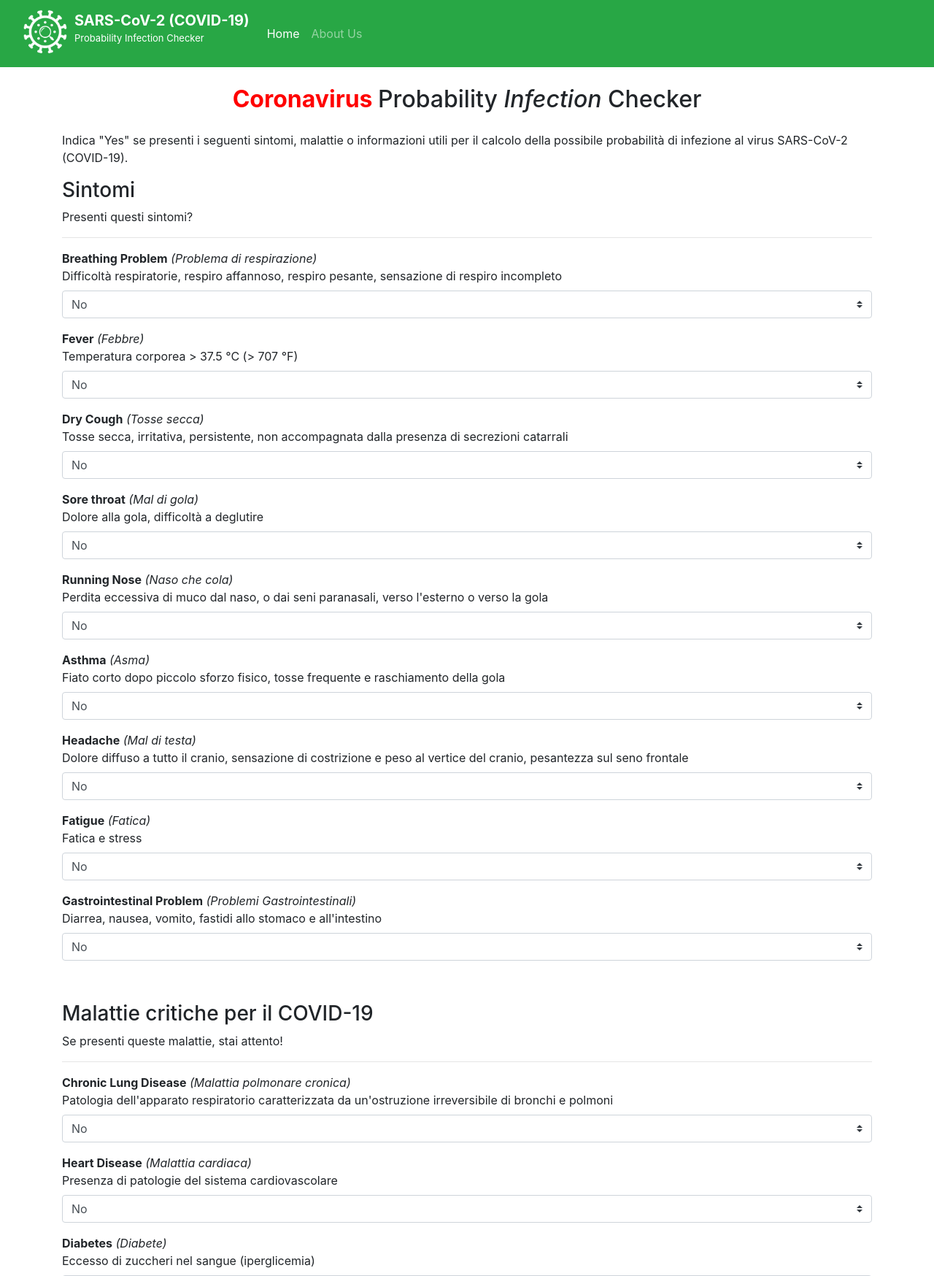
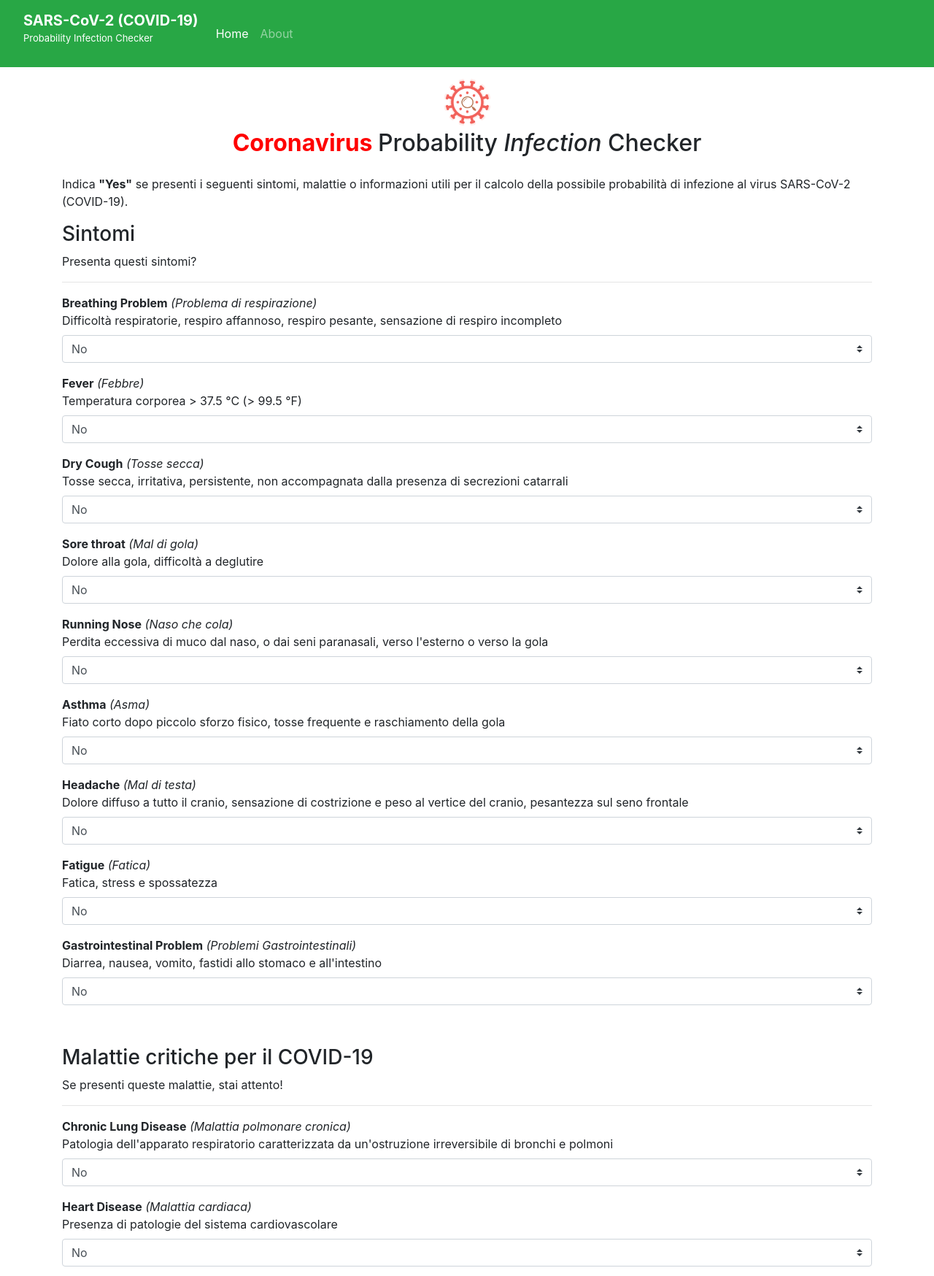
Before and after one commit to LaErre9/POC_MLOps-Covid_Probability_Infection_Checker, a Flask app: page / in a window 1280 px wide. Shown: the top 1748 px of the page at 73% size. Run offline with Flask 2, Linux system fonts and the light colour scheme; parts of the project's set-up code (start-up, migrations or seed data) failed here and were passed over; some libraries are stand-ins or nearby versions.

Commit message:
commit update HTML file and other

```diff
--- a/templates/index.html
+++ b/templates/index.html
@@ -1,21 +1,21 @@
 <!doctype html>
-<html lang="en">
+<html lang="it">
   <head>
-    <!-- Required meta tags -->
+    <!-- Meta tags -->
     <meta charset="utf-8">
     <meta name="viewport" content="width=device-width, initial-scale=1, shrink-to-fit=no">
 
     <!-- Bootstrap CSS -->
-    <link rel="stylesheet" href="https://stackpath.bootstrapcdn.com/bootstrap/4.3.1/css/bootstrap.min.css" integrity="sha384-ggOyR0iXCbMQv3Xipma34MD+dH/1fQ784/j6cY/iJTQUOhcWr7x9JvoRxT2MZw1T" crossorigin="anonymous">
+    <link rel="stylesheet" href="https://stackpath.bootstrapcdn.com/bootstrap/4.3.1/css/bootstrap.min.css">
 
     <title>SARS-CoV-2 (COVID-19) Probability Infection Checker</title>
   </head>
+
   <body>
-
+    <!--NavBar-->
     <nav class="navbar navbar-expand-lg navbar-dark bg-success">
   <a class="navbar-brand" href="#">
     <div>
-      <img src="https://raw.githubusercontent.com/LaErre9/Tesi_Experiment_MLOps/main/templates/covid_probability_detector.png?token=AB475L5252BJHHS27EP2RYLBGZHPU" alt = "covid-icon-probabilty" width="60" height="auto" style="float: left; margin-left: auto; margin-right: 10px;">
       <span style="margin-top: 10px;"><b>SARS-CoV-2 (COVID-19)</b><br><p style="font-size: small;">Probability Infection Checker</p></a></span>
     </div>
   <button class="navbar-toggler" type="button" data-toggle="collapse" data-target="#navbarSupportedContent" aria-controls="navbarSupportedContent" aria-expanded="false" aria-label="Toggle navigation">
@@ -28,20 +28,23 @@
         <a class="nav-link" href="#">Home <span class="sr-only">(current)</span></a>
       </li>
       <li class="nav-item">
-        <a class="nav-link" href="#">About Us</a>
+        <a class="nav-link" href="#About">About</a>
       </li>
 
   </div>
 </nav>
 
+<!--Contenuto del body-->
+    <!--Titolo centrale e paragrafo testo-->
     <div class="container">
+     <center><img src="covid_probability_detector.png" alt = "covid-icon-probabilty" width="65" height="auto" style="margin-top: 15px; margin-bottom: -20px;"></center>
      <h2 class="text-center" style="margin: 25px;"><b><span style="color: red;">Coronavirus </span></b>Probability <i>Infection</i> Checker</h2>
-    <p>Indica "Yes" se presenti i seguenti sintomi, malattie o informazioni utili per il calcolo della possibile probabilità di infezione al virus SARS-CoV-2 (COVID-19). <br>
+    <p>Indica <b>"Yes"</b> se presenti i seguenti sintomi, malattie o informazioni utili per il calcolo della possibile probabilità di infezione al virus SARS-CoV-2 (COVID-19). <br>
     	</p>
     <form action="/" method="POST">
 
   <h3>Sintomi</h3>
-  <h7>Presenti questi sintomi?</h7>
+  <h7>Presenta questi sintomi?</h7>
   <hr>
 
   <!--Form problema di respirazione-->
@@ -55,7 +58,7 @@
 
   <!--Form febbre-->
   <div class="form-group">
-    <label  for="Fever"><b>Fever</b><i> (Febbre)</i><br>Temperatura corporea > 37.5 °C (> 707 °F)</label>
+    <label  for="Fever"><b>Fever</b><i> (Febbre)</i><br>Temperatura corporea > 37.5 °C (> 99.5 °F)</label>
     <select class="custom-select" name="Fever" id="Fever">
       <option value="0">No</option>
       <option value="1" >Yes</option>
@@ -109,7 +112,7 @@
 
   <!--Form fatica-->
   <div class="form-group">
-    <label  for="Fatigue "><b>Fatigue</b><i> (Fatica)</i><br> Fatica e stress</label>
+    <label  for="Fatigue "><b>Fatigue</b><i> (Fatica)</i><br> Fatica, stress e spossatezza</label>
     <select class="custom-select" name="Fatigue " id="Fatigue ">
       <option value="0">No</option>
       <option value="1" >Yes</option>
@@ -128,6 +131,7 @@
   <h3 style="margin-top: 5%;">Malattie critiche per il COVID-19</h3>
   <h7>Se presenti queste malattie, stai attento!</h7>
   <hr>
+
   <!--Form Malattia polmonare cronica -->
   <div class="form-group">
     <label  for="Chronic Lung Disease"><b>Chronic Lung Disease</b><i> (Malattia polmonare cronica)</i><br> Patologia dell'apparato respiratorio caratterizzata da un'ostruzione irreversibile di bronchi e polmoni</label>
@@ -222,6 +226,7 @@
     </select>
   </div>
 
+  <!--Form Sanitization from market-->
   <div class="form-group">
     <label  for="Sanitization from Market"><b>Sanitization from Market</b><i> (Sanificazione del mercato)</i><br> Sanificazione dei luoghi mercatali esposti</label>
     <select class="custom-select" name="Sanitization from Market" id="Sanitization from Market">
@@ -230,20 +235,38 @@
     </select>
   </div>
 
-
+  <!--Button Submit-->
   <p>&#9888; N.B Il sistema di calcolo è stato realizzato per soli scopi dimostrativi pertanto il risultato potrebbe non essere attendibile. Inoltre i dati inseriti non verranno memorizzati.</p>
-  <button class="btn btn-primary" > Submit </button>
+  <button class="btn btn-primary" > Calculate the probability of infection at COVID-19 </button>
     <p> </p>
     </form>
+
+  <!--About-->
+  <a name = "About">
+    <h3 style="margin-top: 80px;">About</h3>
+    <hr>
+    <div>
+      <p>Questo applicativo è stato realizzato con <img src="https://cdn3.iconfinder.com/data/icons/logos-and-brands-adobe/512/267_Python-512.png" style="width: 20px; height: auto; margin-right: 5px;"><b>Python</b> e il framework <img src="https://cdn.iconscout.com/icon/free/png-256/flask-51-285137.png" style="width: 20px; height: auto; margin-right: 5px;"><b>Flask</b>, distribuito con
+      <img src="https://cdn.iconscout.com/icon/free/png-512/heroku-3628830-3030107.png" style="width: 20px; height: auto; margin-right: 5px;"> <b>Heroku</b> e <i>Automatic Deploy</i> del main branch del repository <img src="https://upload.wikimedia.org/wikipedia/commons/thumb/9/91/Octicons-mark-github.svg/2048px-Octicons-mark-github.svg.png" style="width: 20px; height: auto; margin-right: 5px;"><b>GitHub</b>
+      disponibile al seguente link: <a href="#">Proof-of-Concept MLOps Covid_Probability_Infection_Checker</a></p>
+      <center><img src="scheme_function.png" style="width: 100%; height: 100%;"></center>
+    </div>
+  </a>
+
+  <!--Copyright-->
+  <h3 style="margin-top: 80px;">Copyright</h3>
+    <hr>
+    <div>
+      <p>Sviluppato solo per scopi dimostrativi e funzionali per il lavoro di Tesi Triennale "Machine Learning Operations: principi, caratteristice e applicazione"</p>
+      </div>
 
 </div>
 
 
-
-    <!-- Optional JavaScript -->
-    <!-- jQuery first, then Popper.js, then Bootstrap JS -->
-    <script src="https://code.jquery.com/jquery-3.3.1.slim.min.js" integrity="sha384-q8i/X+965DzO0rT7abK41JStQIAqVgRVzpbzo5smXKp4YfRvH+8abtTE1Pi6jizo" crossorigin="anonymous"></script>
-    <script src="https://cdnjs.cloudflare.com/ajax/libs/popper.js/1.14.7/umd/popper.min.js" integrity="sha384-UO2eT0CpHqdSJQ6hJty5KVphtPhzWj9WO1clHTMGa3JDZwrnQq4sF86dIHNDz0W1" crossorigin="anonymous"></script>
-    <script src="https://stackpath.bootstrapcdn.com/bootstrap/4.3.1/js/bootstrap.min.js" integrity="sha384-JjSmVgyd0p3pXB1rRibZUAYoIIy6OrQ6VrjIEaFf/nJGzIxFDsf4x0xIM+B07jRM" crossorigin="anonymous"></script>
+    <!--JavaScript-->
+    <!--jQuery, Popper.js, Bootstrap JS-->
+    <script src="https://code.jquery.com/jquery-3.3.1.slim.min.js"></script>
+    <script src="https://cdnjs.cloudflare.com/ajax/libs/popper.js/1.14.7/umd/popper.min.js"></script>
+    <script src="https://stackpath.bootstrapcdn.com/bootstrap/4.3.1/js/bootstrap.min.js"></script>
   </body>
 </html>
```
Also changed, not shown: templates/show.html (+15 -15 lines), templates/covid_probability_detector.png, templates/scheme_function.png (added).
